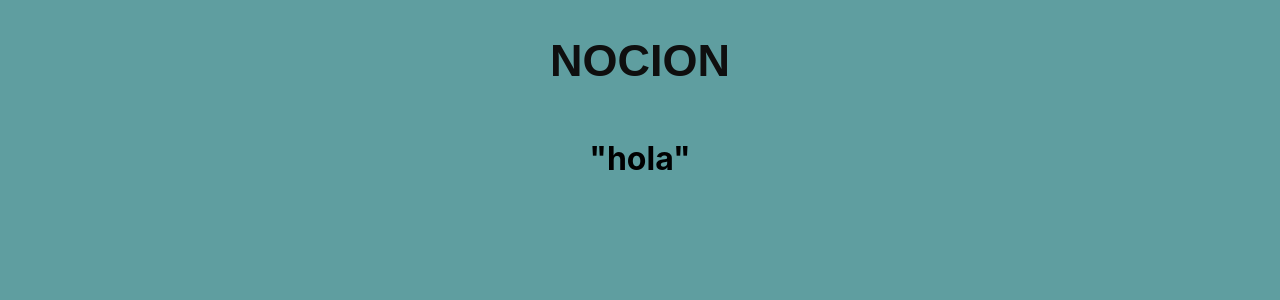
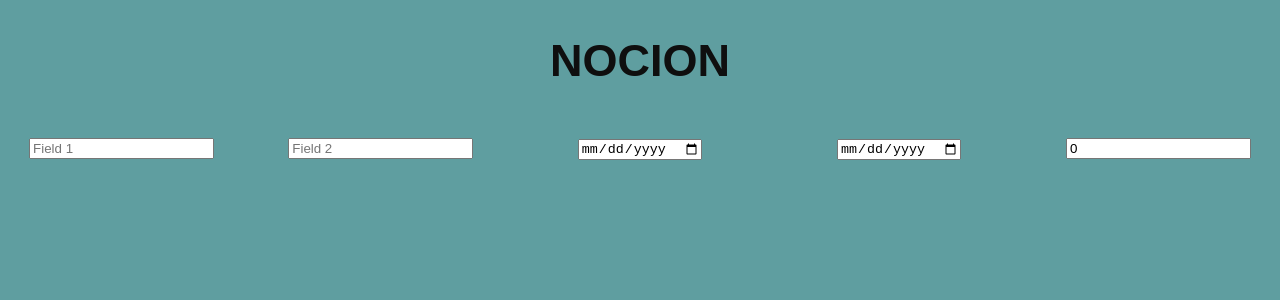
Before and after one commit to D-Z3r0/TC2002_Nocion, a React (Create React App) app in the folder nocion/: page / in a window 1280 px wide. Shown: the top 300 px of the page. Built offline with nearby package versions, Linux system fonts and the light colour scheme.

Commit message:
cambios3

```diff
--- a/nocion/src/components/Nocion.tsx
+++ b/nocion/src/components/Nocion.tsx
@@ -1,16 +1,71 @@
-import React, { useState } from "react";
-import Button from '@mui/material/Button';
-import { TextField } from "@mui/material";
-
-function Nocion(){
+import React, { CSSProperties, useState } from 'react';
+import TextField from "@mui/material/TextField";
+import Button from "@mui/material/Button";
+import Grid from "@mui/material/Grid";
 
 
 
+function Nocion() {
+    const [field1, setField1] = useState('');
+    const [field2, setField2] = useState('');
+    const [date1, setDate1] = useState('');
+    const [date2, setDate2] = useState('');
+    const [count, setCount] = useState(0);
+
+    const gridStyle: CSSProperties = {
+        display: 'grid',
+        gridTemplateColumns: '1fr 1fr 1fr 1fr 1fr',
+        gap: '16px',
+    };
+
+    const gridItemStyle: CSSProperties = {
+        //backgroundColor: 'lightgray',
+        padding: '20px',
+        textAlign: 'center',
+    };
+
+    const handleField1Change = (e: React.ChangeEvent<HTMLInputElement>) => {
+        setField1(e.target.value);
+    };
+
+    const handleField2Change = (e: React.ChangeEvent<HTMLInputElement>) => {
+        setField2(e.target.value);
+    };
+
+    const handleDate1Change = (e: React.ChangeEvent<HTMLInputElement>) => {
+        setDate1(e.target.value);
+    };
+
+    const handleDate2Change = (e: React.ChangeEvent<HTMLInputElement>) => {
+        setDate2(e.target.value);
+    };
+
+    const handleCountChange = (e: React.ChangeEvent<HTMLInputElement>) => {
+        const newValue = parseInt(e.target.value);
+        setCount(isNaN(newValue) ? 0 : newValue);
+    };
+
     return (
-        <h1>"hola"</h1>
+        <div className="Notion">
+            <div style={gridStyle}>
+                <div style={gridItemStyle}>
+                    <input type="text" value={field1} onChange={handleField1Change} placeholder="Field 1" />
+                </div>
+                <div style={gridItemStyle}>
+                    <input type="text" value={field2} onChange={handleField2Change} placeholder="Field 2" />
+                </div>
+                <div style={gridItemStyle}>
+                    <input type="date" value={date1} onChange={handleDate1Change} placeholder="Date 1" />
+                </div>
+                <div style={gridItemStyle}>
+                    <input type="date" value={date2} onChange={handleDate2Change} placeholder="Date 2" />
+                </div>
+                <div style={gridItemStyle}>
+                    <input type="number" value={count} onChange={handleCountChange} placeholder="Counter" />
+                </div>
+            </div>
+        </div>
+    );
+}
 
-
-    );
-
-}
 export default Nocion;
```
